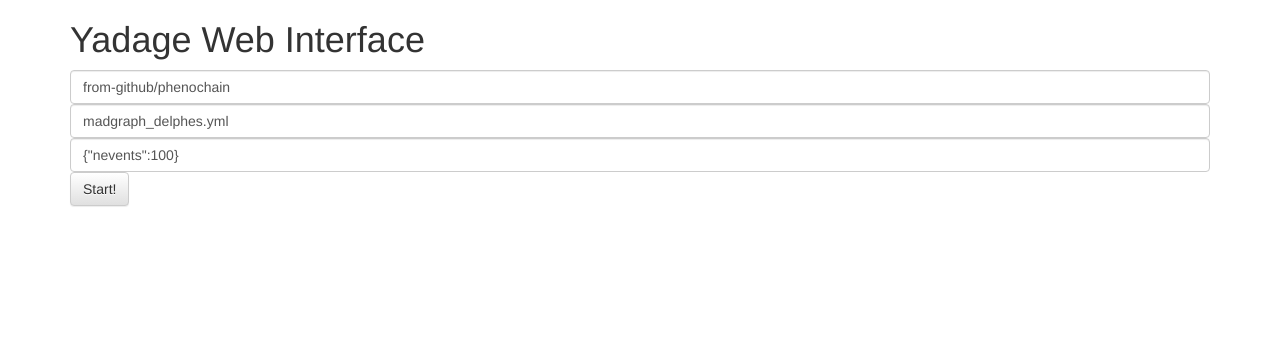
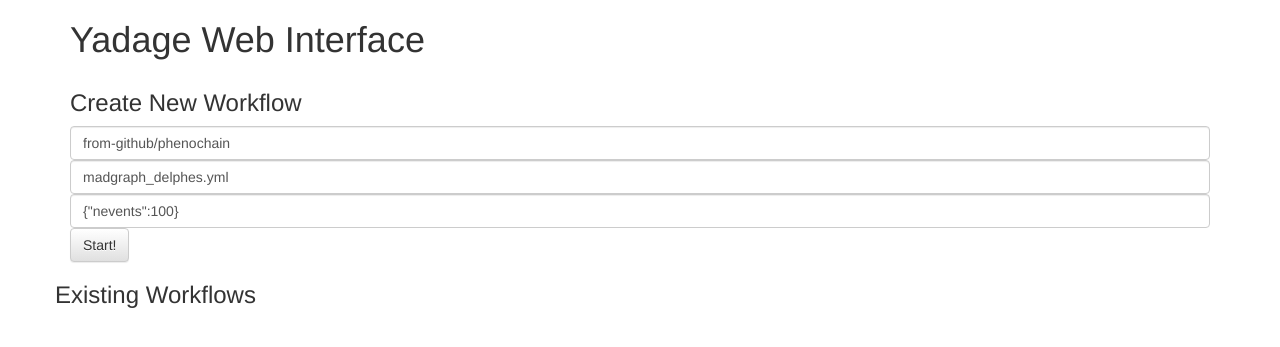
Before and after one commit to lukasheinrich/yadage-webui, a Flask app: template templates/home.html in a window 1280 px wide. Shown: the top 347 px of the page. Run offline with Flask 2, Linux system fonts and the light colour scheme; the template is opened without the code that fills it, so the values that code supplies are empty; some libraries are stand-ins or nearby versions.

Commit message:
link to existing workflows

```diff
--- a/server.py
+++ b/server.py
@@ -23,7 +23,7 @@
 
 
 import celery
-
+import os
 import uuid
 import wflowui
 import json
@@ -31,7 +31,8 @@
 
 @app.route('/')
 def index():
-    return render_template('home.html')
+    existing_flows = os.listdir(workdirpath(''))
+    return render_template('home.html', existing_flows = existing_flows)
 
 @app.route('/startworkflow', methods = ['POST'])
 def startworkflow():
--- a/templates/home.html
+++ b/templates/home.html
@@ -32,6 +32,12 @@
     <div class="row">
       <div class="col-md-12">
         <h1>Yadage Web Interface</h1>
+      </div>
+
+    </div>
+    <div class="row">
+      <div class="col-md-12">
+        <h3>Create New Workflow</h3>
 
         <form action="/startworkflow" method="POST">
           <input class="form-control" name="toplevel" value="from-github/phenochain">
@@ -40,9 +46,18 @@
           <button type="submit" class="btn btn-default">Start!</button>
         </form>
 
-
       </div>
 
+    </div>
+    <div class="row">
+      <h3>Existing Workflows</h3>
+      <div class="col-md-12">
+        <ul>
+        {% for flow in existing_flows %}
+          <li><a href="/workflow/{{flow}}">{{flow}}</a></li>
+        {% endfor %}
+        </ul>
+      </div>
     </div>
   </div>
 
```
